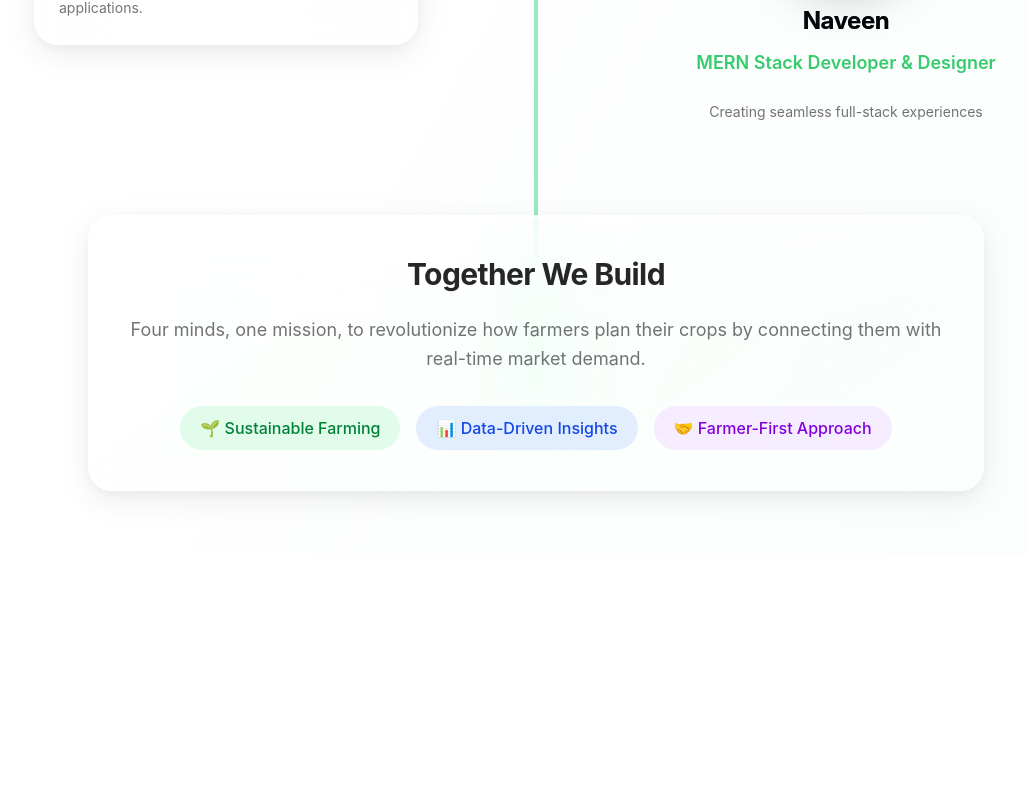
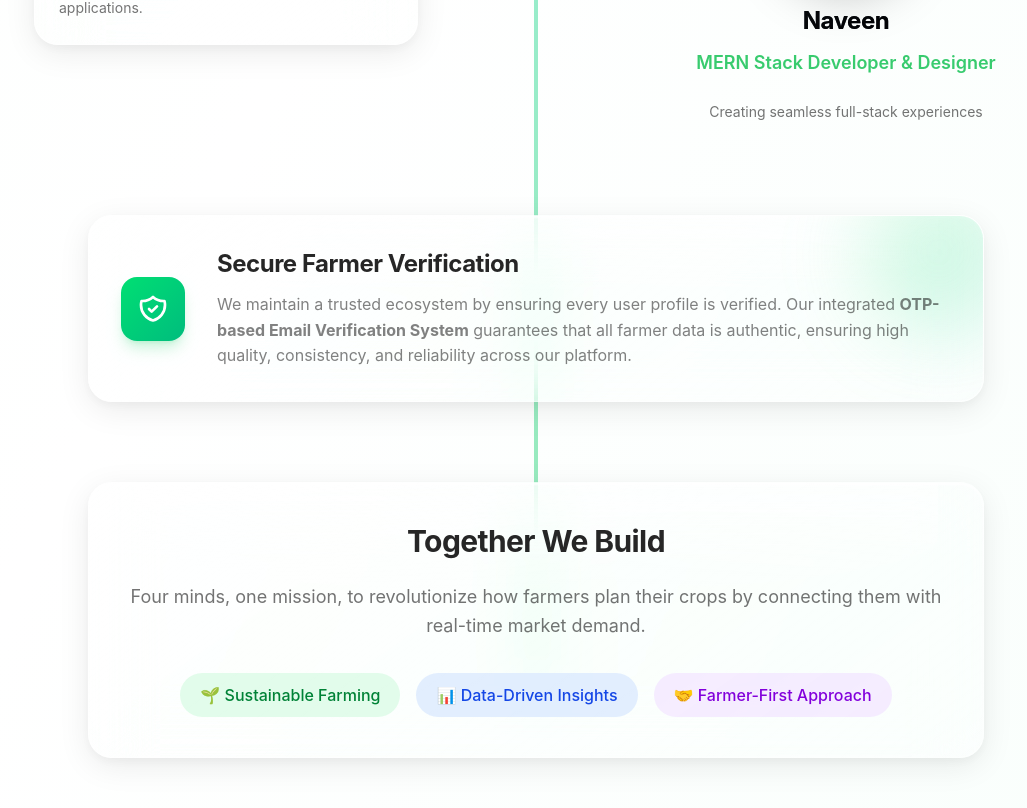
Before and after one commit to NaveenWebDevloper/Demand-Based-Crop-Planning-System, a React (Vite) app in the folder Frontend/vite-project/: page /about-us in a window 1280 px wide. Shown: the part 1708-2516 px from the top of the page, without its empty margins (104-1131 px from the left). Before the commit the page ends 2263 px from the top, so only its background shows below. Built offline with nearby package versions, Linux system fonts and the light colour scheme; no server answers.

Commit message:
feat(about): highlight email verification system to ensure quality and consistency

```diff
--- a/Frontend/vite-project/src/Pages/AboutUsPage.jsx
+++ b/Frontend/vite-project/src/Pages/AboutUsPage.jsx
@@ -148,6 +148,30 @@ const AboutUsPage = () => {
             </div>
           </div>
 
+          {/* Security & Verification Section */}
+          <div className="mt-16 md:mt-20">
+            <div className="glass-card rounded-3xl p-8 max-w-4xl mx-auto border border-white/40 bg-gradient-to-br from-white/60 to-emerald-50/40 relative overflow-hidden">
+               {/* Decorative background circle */}
+               <div className="absolute -top-10 -right-10 w-40 h-40 bg-gradient-to-br from-green-300/30 to-emerald-400/20 rounded-full blur-2xl pointer-events-none"></div>
+
+               <div className="flex flex-col md:flex-row items-center gap-8 relative z-10">
+                 <div className="w-16 h-16 rounded-2xl bg-gradient-to-br from-green-400 to-emerald-500 flex items-center justify-center flex-shrink-0 shadow-lg shadow-green-500/20">
+                   <svg className="w-8 h-8 text-white" fill="none" stroke="currentColor" viewBox="0 0 24 24">
+                     <path strokeLinecap="round" strokeLinejoin="round" strokeWidth="2" d="M9 12l2 2 4-4m5.618-4.016A11.955 11.955 0 0112 2.944a11.955 11.955 0 01-8.618 3.04A12.02 12.02 0 003 9c0 5.591 3.824 10.29 9 11.622 5.176-1.332 9-6.03 9-11.622 0-1.042-.133-2.052-.382-3.016z" />
+                   </svg>
+                 </div>
+                 <div>
+                   <h3 className="text-xl sm:text-2xl font-bold ios-title mb-3">
+                     Secure Farmer Verification
+                   </h3>
+                   <p className="text-base ios-body leading-relaxed opacity-90">
+                     We maintain a trusted ecosystem by ensuring every user profile is verified. Our integrated <strong>OTP-based Email Verification System</strong> guarantees that all farmer data is authentic, ensuring high quality, consistency, and reliability across our platform.
+                   </p>
+                 </div>
+               </div>
+            </div>
+          </div>
+
           {/* Bottom Section - Project Summary */}
           <div className="mt-16 md:mt-20">
             <div className="glass-card rounded-3xl p-10 text-center max-w-4xl mx-auto">
```
